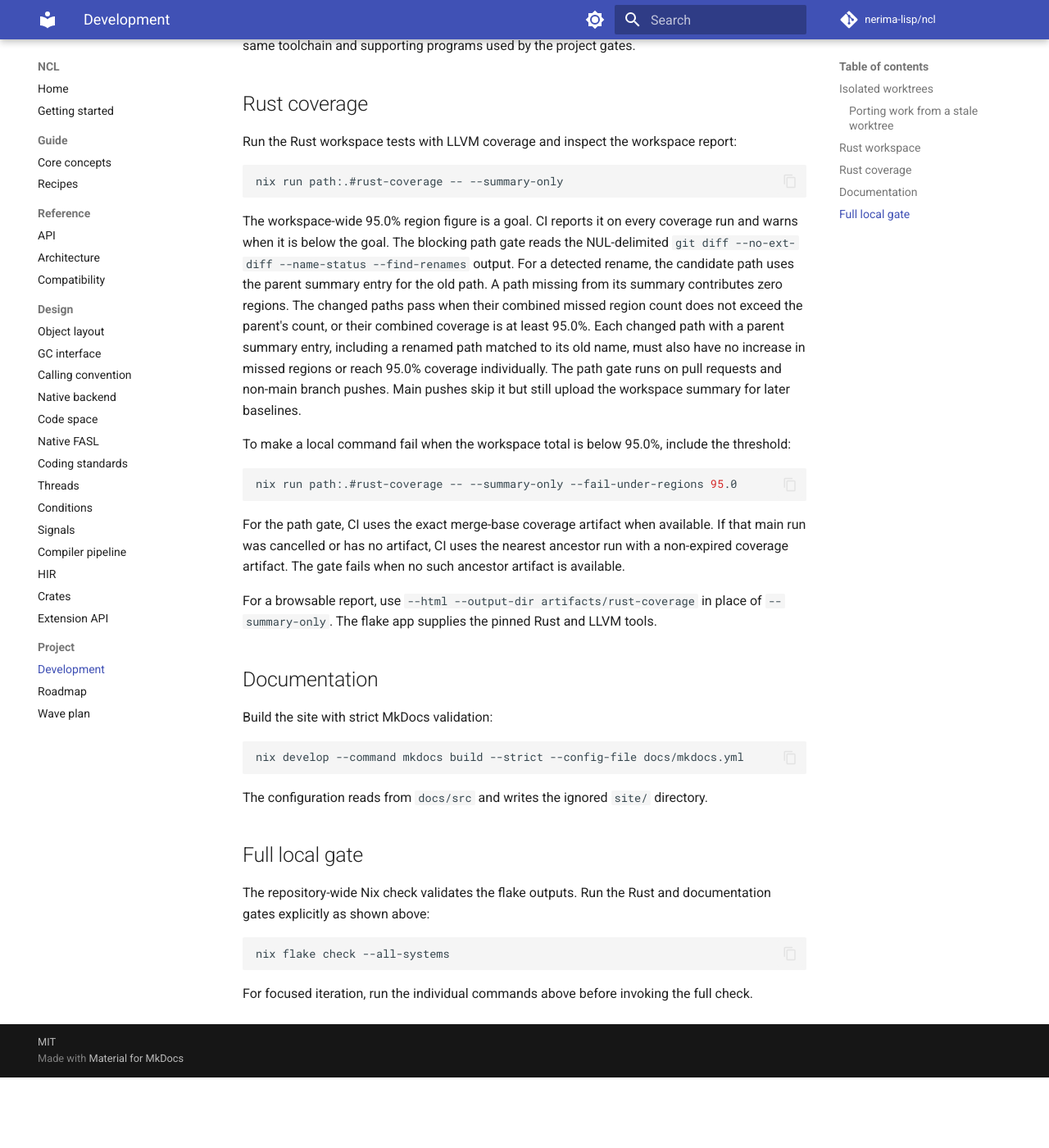
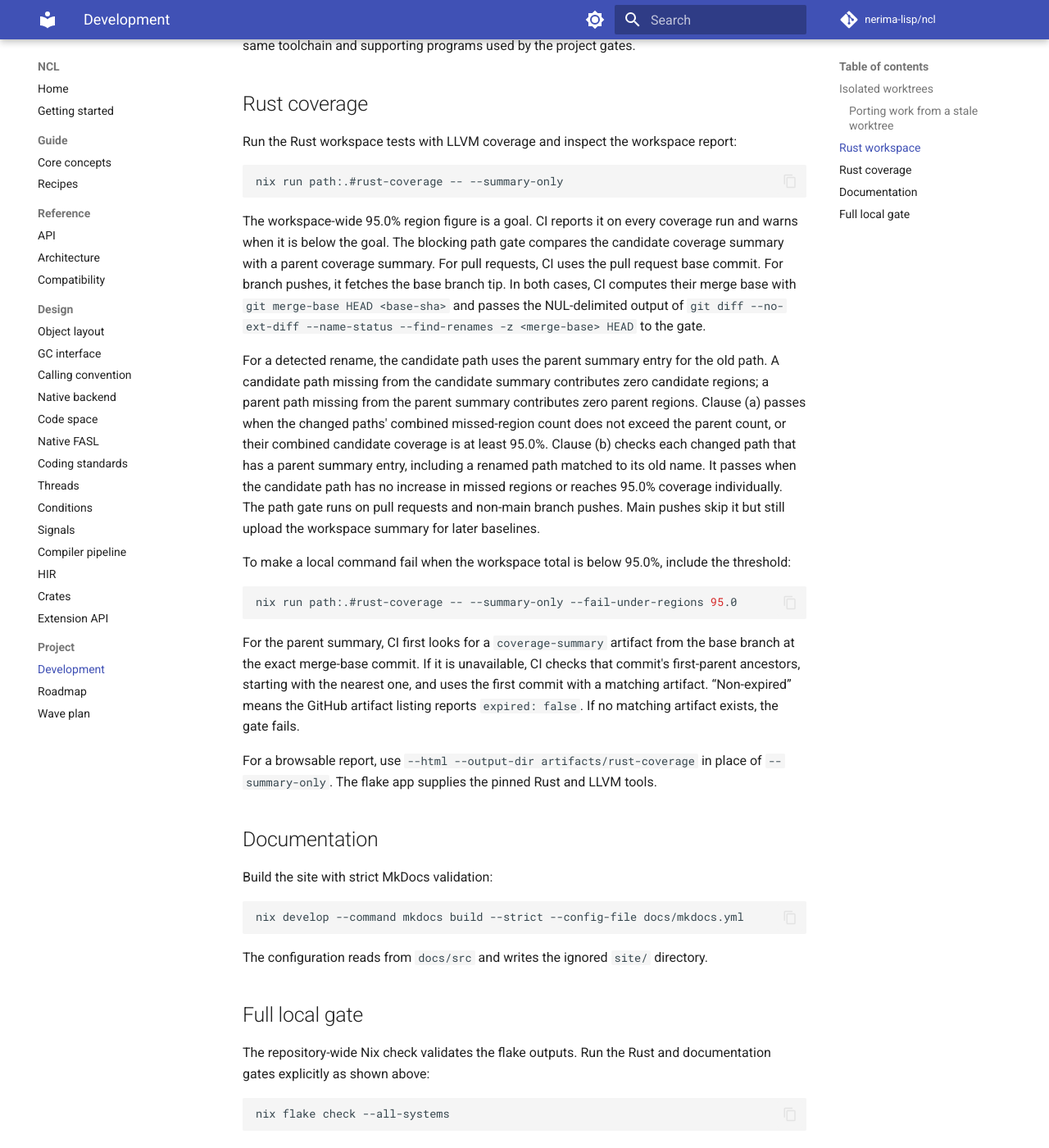
Before and after one commit to nerima-lisp/ncl, an MkDocs documentation site: the page built from docs/src/project/development.md, in a window 1280 px wide and 1400 px high, scrolled down 1830 px. Shown: the whole window at 82% size. Built offline with MkDocs 1.6.1 and Material for MkDocs 9.7.7, drawn with Linux system fonts in a browser that asks for light colours; comment, search, counter and statistics services are not loaded; before the commit the page ends 3144 px from its top, so only the background shows below that.

Commit message:
docs: clarify coverage gate baselines

```diff
--- a/docs/src/project/development.md
+++ b/docs/src/project/development.md
@@ -97,15 +97,23 @@
 ~~~
 
 The workspace-wide 95.0% region figure is a goal. CI reports it on every
-coverage run and warns when it is below the goal. The blocking path gate reads
-the NUL-delimited `git diff --no-ext-diff --name-status --find-renames` output.
+coverage run and warns when it is below the goal. The blocking path gate
+compares the candidate coverage summary with a parent coverage summary. For
+pull requests, CI uses the pull request base commit. For branch pushes, it
+fetches the base branch tip. In both cases, CI computes their merge base with
+`git merge-base HEAD <base-sha>` and passes the NUL-delimited output of
+`git diff --no-ext-diff --name-status --find-renames -z <merge-base> HEAD` to
+the gate.
+
 For a detected rename, the candidate path uses the parent summary entry for
-the old path. A path missing from its summary contributes zero regions. The
-changed paths pass when their combined missed region count does not exceed the
-parent's count, or their combined coverage is at least 95.0%. Each changed
-path with a parent summary entry, including a renamed path matched to its old
-name, must also have no increase in missed regions or reach 95.0% coverage
-individually.
+the old path. A candidate path missing from the candidate summary contributes
+zero candidate regions; a parent path missing from the parent summary
+contributes zero parent regions. Clause (a) passes when the changed paths'
+combined missed-region count does not exceed the parent count, or their
+combined candidate coverage is at least 95.0%. Clause (b) checks each changed
+path that has a parent summary entry, including a renamed path matched to its
+old name. It passes when the candidate path has no increase in missed regions
+or reaches 95.0% coverage individually.
 The path gate runs on pull requests and non-main branch pushes. Main pushes
 skip it but still upload the workspace summary for later baselines.
 
@@ -116,10 +124,12 @@
 nix run path:.#rust-coverage -- --summary-only --fail-under-regions 95.0
 ~~~
 
-For the path gate, CI uses the exact merge-base coverage artifact when
-available. If that main run was cancelled or has no artifact, CI uses the
-nearest ancestor run with a non-expired coverage artifact. The gate fails when
-no such ancestor artifact is available.
+For the parent summary, CI first looks for a `coverage-summary` artifact from
+the base branch at the exact merge-base commit. If it is unavailable, CI checks
+that commit's first-parent ancestors, starting with the nearest one, and uses
+the first commit with a matching artifact. “Non-expired” means the GitHub
+artifact listing reports `expired: false`. If no matching artifact exists, the
+gate fails.
 
 For a browsable report, use `--html --output-dir artifacts/rust-coverage` in
 place of `--summary-only`. The flake app supplies the pinned Rust and LLVM
```
